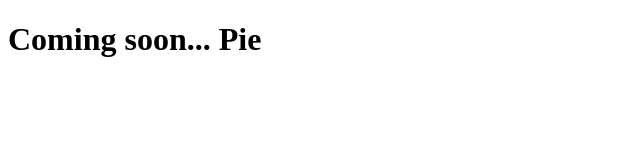
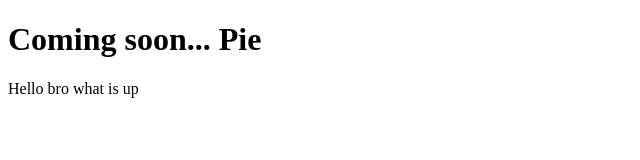
Before and after one commit to nealsutaria/git-101, a plain HTML site: page index.html in a window 1280 px wide. Shown: the whole page, without its empty margins (0-640 px from the left). Drawn offline with Linux system fonts and the light colour scheme.

Commit message:
Added another line

```diff
--- a/index.html
+++ b/index.html
@@ -6,6 +6,7 @@
   </head>
   <body>
     <h1> Coming soon... Pie </h1>
+    Hello bro what is up
 
   </body>
 </html>
```
